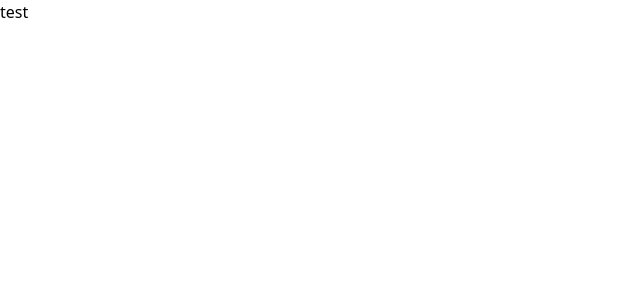
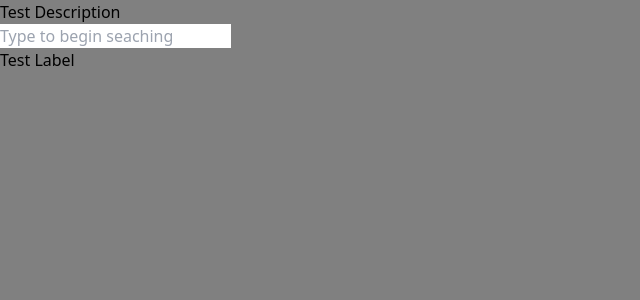
Before and after one commit to FooChao/React-Auto-Complete-Component, a React (Vite) app: page / in a window 1280 px wide. Shown: the top 300 px of the page, without its empty margins (0-640 px from the left). Built offline with nearby package versions, Linux system fonts and the light colour scheme.

Commit message:
Add basic layout

```diff
--- a/src/components/AutoComplete.tsx
+++ b/src/components/AutoComplete.tsx
@@ -1,4 +1,4 @@
-import React from 'react'
+import React, { useState } from 'react'
 
 interface AutocompleteProps<T> {
     description: string;
@@ -31,8 +31,13 @@ const Autocomplete  =<T,> ({
     renderOption,
     value
   }: AutocompleteProps<T>) : JSX.Element =>  {
+  useState
   return (
-    <div className = {loading ? "" : "container flex bg-blue-500 justify-between mx-auto mt-64"}>test</div>
+    <div className = "container flex flex-col bg-white justify-between mx-auto mt-64 px-2 py-5 rounded-md max-w-64">
+        <h1 className='bg-white mx-0'> {description} </h1>
+        <input type='text' className='mx-0 border-gray-300 border-2 rounded-md ' placeholder= {placeholder}/>
+        <h1 className='bg-white'> {label} </h1>
+    </div>
   )
 }
 
--- a/src/index.css
+++ b/src/index.css
@@ -1,3 +1,7 @@
 @tailwind base;
 @tailwind components;
 @tailwind utilities;
+
+body {
+  background-color: gray;
+}
```
